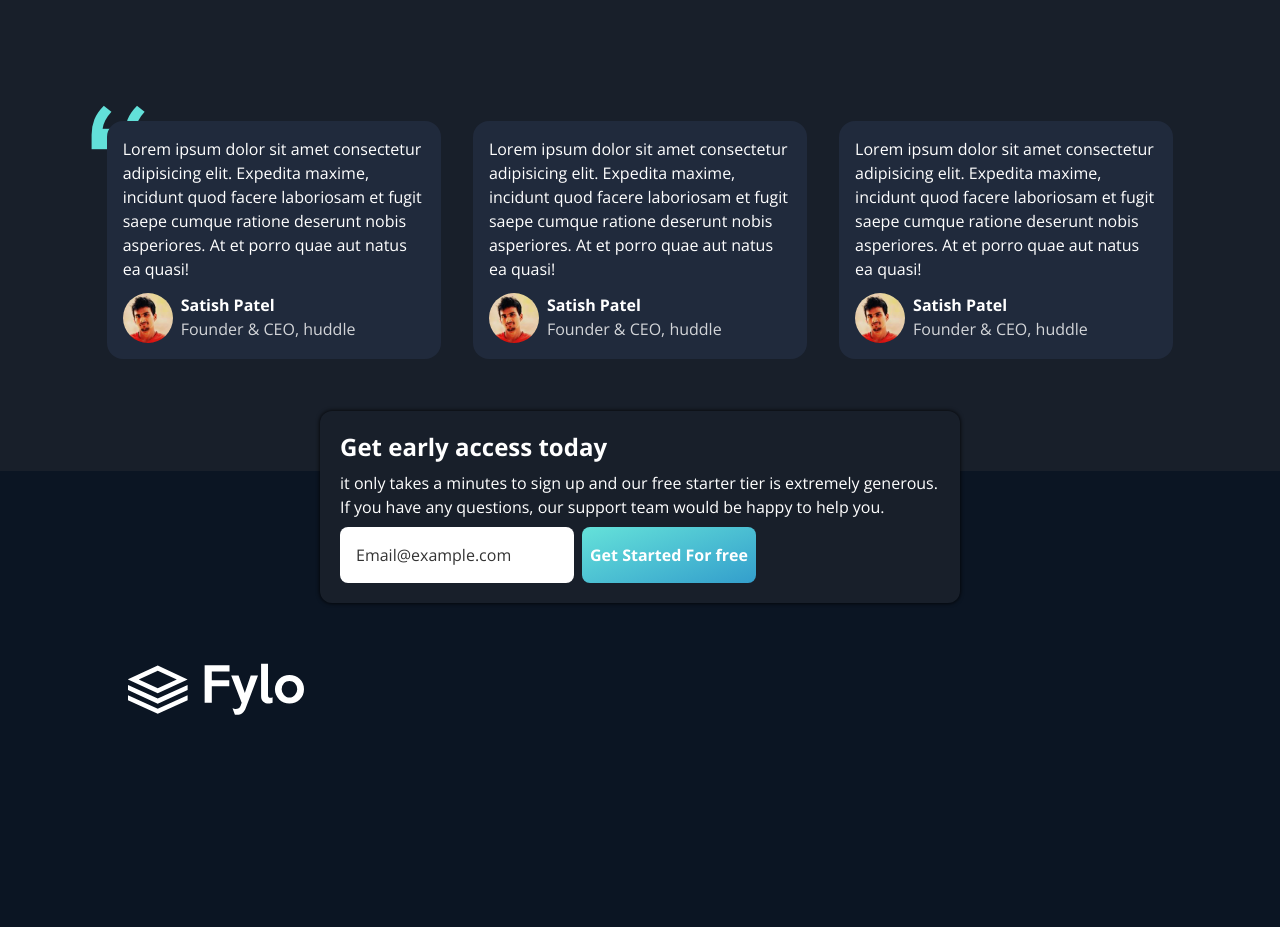
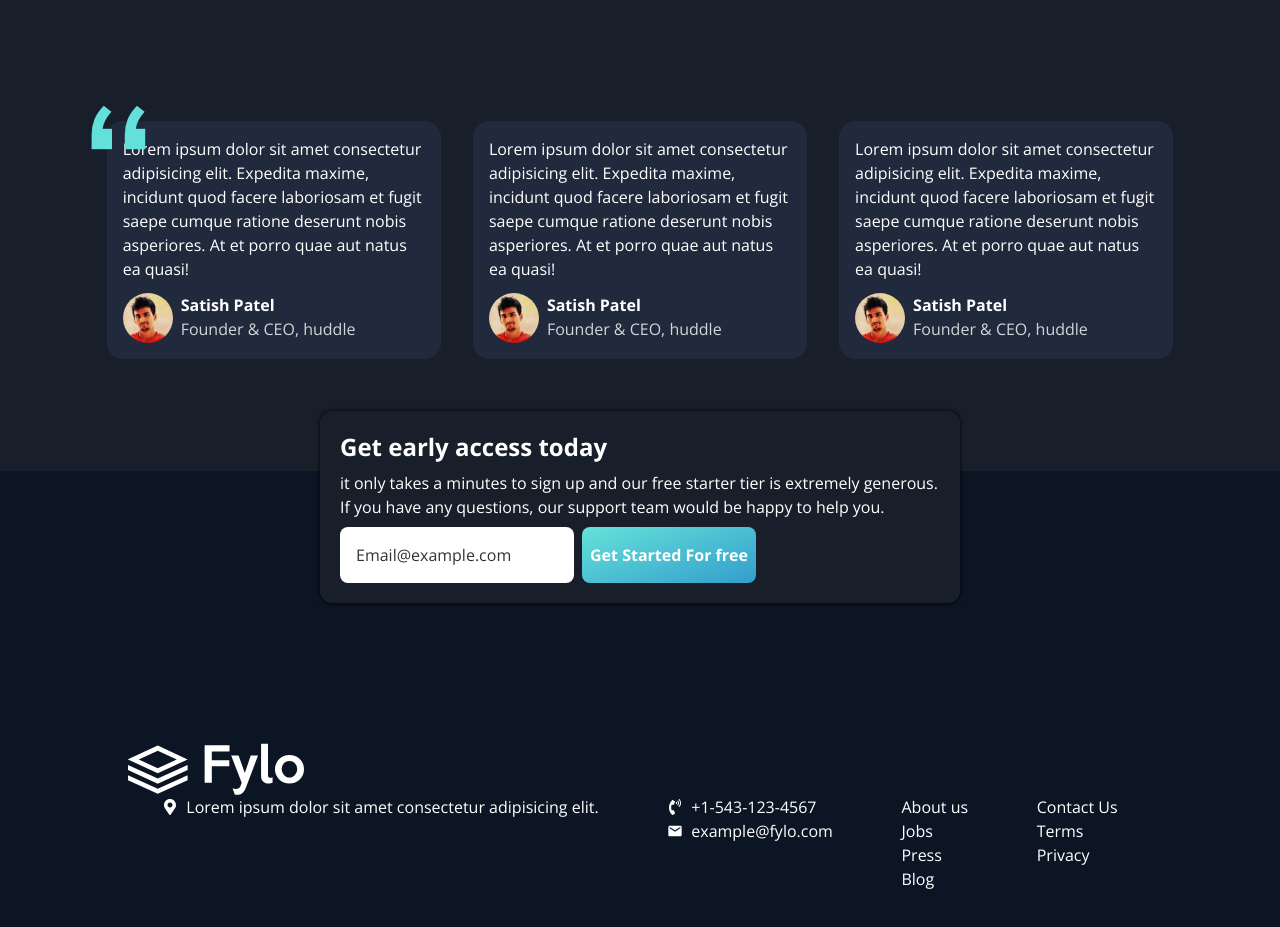
Before and after one commit to DanielMarcosPires/Fylo, a Next.js app: page / in a window 1280 px wide. Shown: the part 2160-3087 px from the top of the page. Before the commit the page ends 2875 px from the top, so only its background shows below. Built offline with nearby package versions, Linux system fonts and the light colour scheme.

Commit message:
Ajustes no footer

```diff
--- a/src/Screen/Desktop.tsx
+++ b/src/Screen/Desktop.tsx
@@ -5,7 +5,8 @@ import Image from "next/image";
 import Link from "next/link";
 import React from "react";
 import "./css/style.css"
-import { FaChevronCircleRight } from "react-icons/fa";
+import { FaChevronCircleRight, FaMapMarkerAlt, FaPhoneVolume } from "react-icons/fa";
+import { MdEmail } from "react-icons/md";
 
 export default function Desktop() {
   return (
@@ -71,7 +72,7 @@ export default function Desktop() {
       <section style={StyleWeb.DesktopStyle.bgNavy900}>
         <ul className="flex flex-wrap justify-around py-28">
           <li className="flex p-5 flex-col justify-center items-center text-center flex-1/2">
-            <img width={70} src="/images/icon-access-anywhere.svg" alt="" />
+            <img width={70} src="/images/icon-access-anywhere.svg" alt={undefined} />
             <div className="w-2/3">
               <h2 className="text-2xl font-bold">
                 Access your files, anywhere
@@ -83,7 +84,7 @@ export default function Desktop() {
             </div>
           </li>
           <li className="flex p-5 flex-col justify-center items-center text-center flex-1/2">
-            <img width={70} src="/images/icon-security.svg" alt="" />
+            <img width={70} src="/images/icon-security.svg" alt={undefined} />
             <div className="w-2/3">
               <h2 className="text-2xl font-bold">Security you can trust</h2>
               <p className="opacity-90">
@@ -94,7 +95,7 @@ export default function Desktop() {
             </div>
           </li>
           <li className="flex p-5 flex-col justify-center items-center text-center flex-1/2">
-            <img width={70} src="/images/icon-collaboration.svg" alt="" />
+            <img width={70} src="/images/icon-collaboration.svg" alt={undefined} />
             <div className="w-2/3">
               <h2 className="text-2xl font-bold">Real-time collaboration</h2>
               <p className="opacity-90">
@@ -105,7 +106,7 @@ export default function Desktop() {
             </div>
           </li>
           <li className="flex p-5 flex-col justify-center items-center text-center flex-1/2">
-            <img width={70} src="/images/icon-any-file.svg" alt="" />
+            <img width={70} src="/images/icon-any-file.svg" alt={undefined} />
             <div className="w-2/3">
               <h2 className="text-2xl font-bold">Store any type of file</h2>
               <p className="opacity-90">
@@ -152,14 +153,14 @@ export default function Desktop() {
       <section style={StyleWeb.DesktopStyle.bgNavy900}>
         <div className="flex justify-center relative py-28">
           <ul className="flex gap-8 relative justify-between w-5/6">
+            <li
+              className="w-sm p-4 rounded-2xl z-10"
+              style={StyleWeb.DesktopStyle.bgNavy800}
+            >
             <img
               className="absolute -left-4 -top-4"
               src="/images/bg-quotes.png"
             />
-            <li
-              className="w-sm p-4 rounded-2xl z-10"
-              style={StyleWeb.DesktopStyle.bgNavy800}
-            >
               <p>
                 Lorem ipsum dolor sit amet consectetur adipisicing elit.
                 Expedita maxime, incidunt quod facere laboriosam et fugit saepe
@@ -247,12 +248,34 @@ export default function Desktop() {
           </form>
         </div>
       </section>
-      <footer className="flex justify-center">
+      <footer className="flex flex-col items-center pt-20 pb-10">
         <div className="w-4/5">
           <img src="/images/logo.svg" alt="" />
         </div>
-        <nav>
-
+        <nav className="flex justify-around w-4/5">
+          <div>
+            <a className="flex items-center gap-2" href="#">
+              <FaMapMarkerAlt />
+              <p>
+                Lorem ipsum dolor sit amet consectetur adipisicing elit.
+                </p>
+              </a>
+          </div>
+          <div className="flex flex-col">
+            <a className="flex items-center gap-2" href=""><FaPhoneVolume /> +1-543-123-4567</a>
+            <a className="flex items-center gap-2" href=""><MdEmail />example@fylo.com</a>
+          </div>
+          <div className="flex flex-col">
+            <Link href={"#"}>About us</Link>
+            <Link href={"#"}>Jobs</Link>
+            <Link href={"#"}>Press</Link>
+            <Link href={"#"}>Blog</Link>
+          </div>
+          <div className="flex flex-col">
+            <Link href={"#"}>Contact Us</Link>
+            <Link href={"#"}>Terms</Link>
+            <Link href={"#"}>Privacy  </Link>
+          </div>
         </nav>
       </footer>
     </>
```
